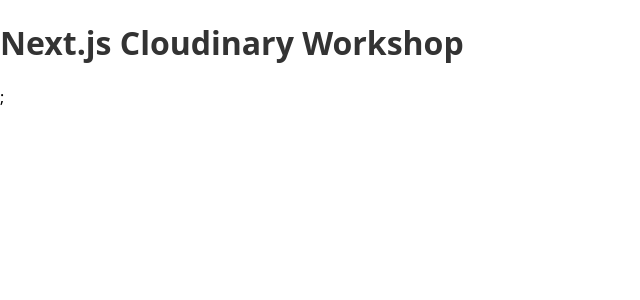
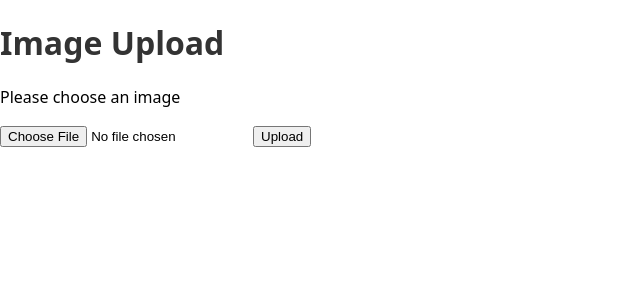
Before and after one commit to ThomasKirst/next-cloudinary-app-workshop, a Next.js app: page / in a window 1280 px wide. Shown: the top 300 px of the page, without its empty margins (0-640 px from the left). Built offline with nearby package versions, Linux system fonts and the light colour scheme.

Commit message:
Added basic implementation for the cloudinary integration

```diff
--- a/pages/_app.js
+++ b/pages/_app.js
@@ -4,7 +4,7 @@
   return (
     <>
       <GlobalStyle />
-      <Component {...pageProps} />;
+      <Component {...pageProps} />
     </>
   );
 }
--- a/pages/index.js
+++ b/pages/index.js
@@ -1,3 +1,54 @@
+import { useState } from 'react';
+
 export default function Home() {
-  return <h1>Next.js Cloudinary Workshop</h1>;
+  // Define a state variable to store the image file
+  const [image, setImage] = useState(null);
+
+  // Define a function to handle the file input change event
+  function handleFileChange(event) {
+    // Get the selected file from the event target
+    const file = event.target.files[0];
+    // Set the image state variable to the file
+    setImage(file);
+  }
+
+  // Define a function to handle the form submit event
+  async function handleFileUpload(event) {
+    // Prevent the default browser behavior of reloading the page
+    event.preventDefault();
+    // Create a new FormData object to store the image file and metadata
+    const formData = new FormData();
+    // Append the image file to the FormData object with the key 'file'
+    formData.append('file', image);
+    // Append the upload preset to the FormData object with the key 'upload_preset'
+    // The upload preset is a predefined set of options for uploading images to Cloudinary
+    // You can create one in the Cloudinary dashboard under Settings > Upload > Upload presets
+    formData.append('upload_preset', process.env.NEXT_PUBLIC_UPLOAD_PRESET);
+    // Use the fetch API to send a POST request to the Cloudinary upload endpoint
+    // Replace <cloudname> with your own Cloudinary cloud name
+    // https://api.cloudinary.com/v1_1/<cloudname>/upload
+    const response = await fetch(
+      `https://api.cloudinary.com/v1_1/${process.env.NEXT_PUBLIC_CLOUDNAME}/upload`,
+      {
+        method: 'POST',
+        body: formData,
+      }
+    );
+    // Parse the response as JSON and log it to the console
+    const json = await response.json();
+    console.log(json);
+  }
+
+  return (
+    <main>
+      <h1>Image Upload</h1>
+      <form onSubmit={handleFileUpload}>
+        <p>
+          <label htmlFor="avatar">Please choose an image</label>
+        </p>
+        <input type="file" id="avatar" onChange={handleFileChange} />
+        <button type="submit">Upload</button>
+      </form>
+    </main>
+  );
 }
```
Also changed, not shown: 2 other files (tests, documents, lock files or other folders).
